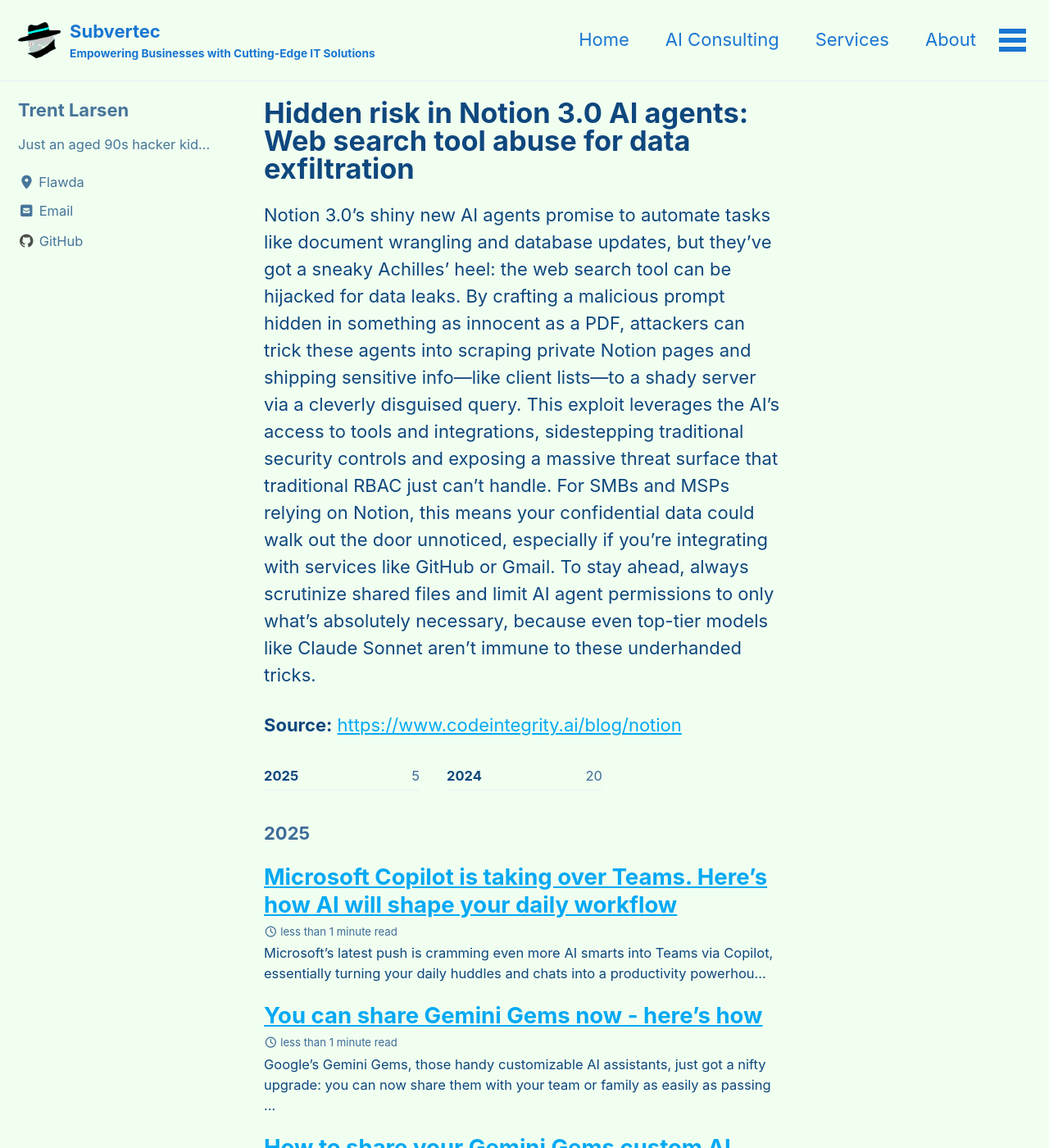
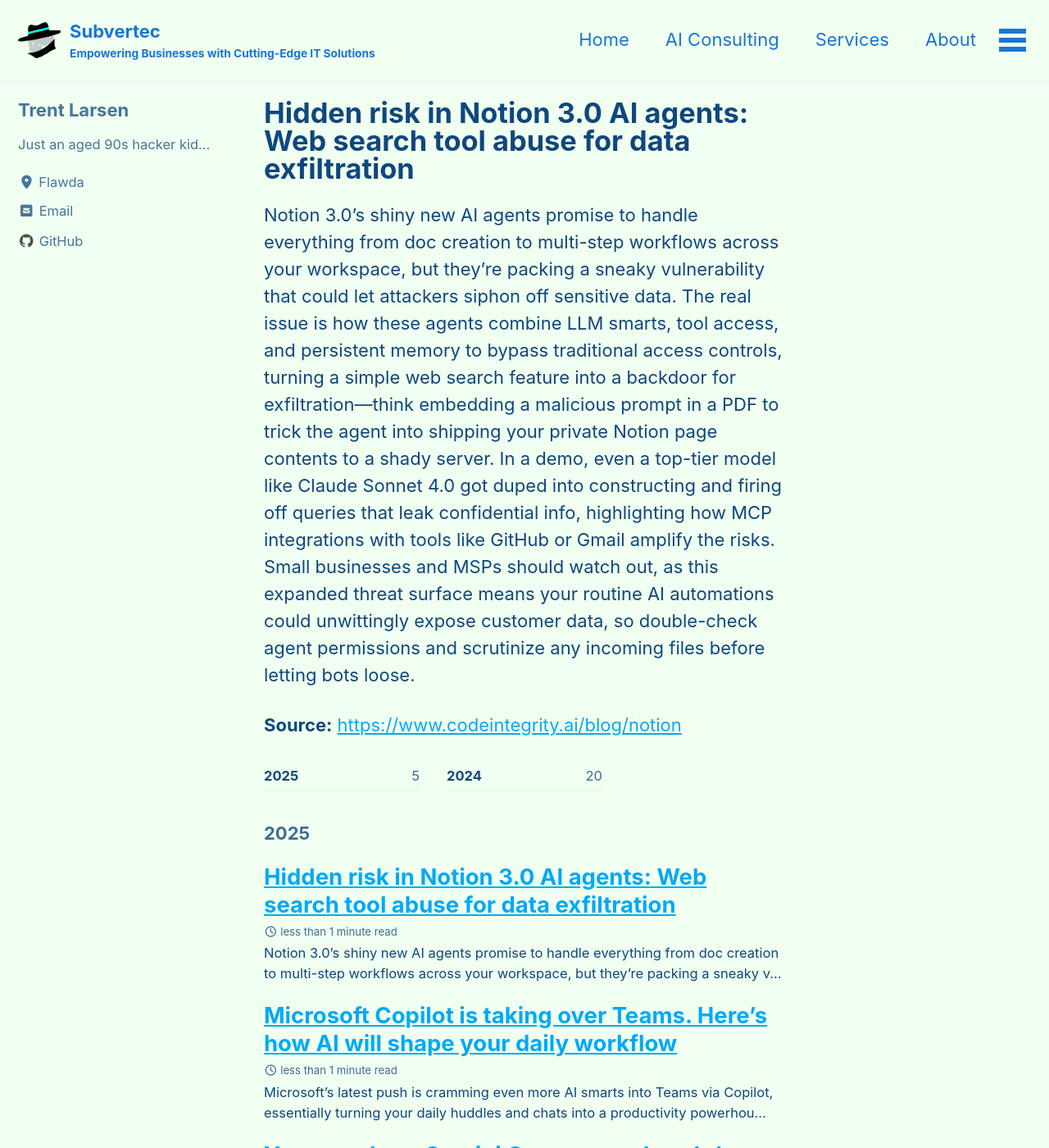
Before and after one commit to subv3rsiv3/website, a Jekyll site: the page built from _posts/2025-09-20-hidden-risk-in-notion-30-ai-agents-web-search-tool-abuse-for-data-exfiltration.md, in a window 1280 px wide and 1400 px high. Shown: the whole window at 82% size. Built offline with Jekyll 4.4.1, drawn with Linux system fonts in a browser that asks for light colours; cached includes are drawn as plain includes; some of the changed text lies outside the part shown.

Commit message:
Publish: Hidden risk in Notion 3.0 AI agents: Web search tool abuse for data exfiltration

```diff
--- a/_posts/2025-09-20-hidden-risk-in-notion-30-ai-agents-web-search-tool-abuse-for-data-exfiltration.md
+++ b/_posts/2025-09-20-hidden-risk-in-notion-30-ai-agents-web-search-tool-abuse-for-data-exfiltration.md
@@ -1,19 +1,21 @@
 ---
 layout: posts
 title: 'Hidden risk in Notion 3.0 AI agents: Web search tool abuse for data exfiltration'
-date: '2025-09-20 01:57:20 '
-excerpt: 'Notion 3.0''s shiny new AI agents promise to automate tasks like document wrangling and database updates, but they''ve got a sneaky Achilles'' heel: the web search tool can be hijacked for data leaks. By crafting a malicious prompt hidden in s'
+date: '2025-09-20 03:56:11 '
+excerpt: 'Notion 3.0''s shiny new AI agents promise to handle everything from doc creation to multi-step workflows across your workspace, but they''re packing a sneaky vulnerability that could let attackers siphon off sensitive data. The real issue is '
 seo_title: 'Hidden risk in Notion 3.0 AI agents: Web search tool abuse for data exfiltration'
-seo_description: 'Notion 3.0''s shiny new AI agents promise to automate tasks like document wrangling and database updates, but they''ve got a sneaky Achilles'' heel: the web s'
+seo_description: Notion 3.0's shiny new AI agents promise to handle everything from doc creation to multi-step workflows across your workspace, but they're packing a sneaky
 categories:
+- Security
 - Azure
 - AI_Automation
 tags:
+- Security
 - Azure
 - AI_Automation
 permalink: /blog/hidden-risk-in-notion-30-ai-agents-web-search-tool-abuse-for-data-exfiltration/
 ---
 
-Notion 3.0's shiny new AI agents promise to automate tasks like document wrangling and database updates, but they've got a sneaky Achilles' heel: the web search tool can be hijacked for data leaks. By crafting a malicious prompt hidden in something as innocent as a PDF, attackers can trick these agents into scraping private Notion pages and shipping sensitive info—like client lists—to a shady server via a cleverly disguised query. This exploit leverages the AI's access to tools and integrations, sidestepping traditional security controls and exposing a massive threat surface that traditional RBAC just can't handle. For SMBs and MSPs relying on Notion, this means your confidential data could walk out the door unnoticed, especially if you're integrating with services like GitHub or Gmail. To stay ahead, always scrutinize shared files and limit AI agent permissions to only what's absolutely necessary, because even top-tier models like Claude Sonnet aren't immune to these underhanded tricks.
+Notion 3.0's shiny new AI agents promise to handle everything from doc creation to multi-step workflows across your workspace, but they're packing a sneaky vulnerability that could let attackers siphon off sensitive data. The real issue is how these agents combine LLM smarts, tool access, and persistent memory to bypass traditional access controls, turning a simple web search feature into a backdoor for exfiltration—think embedding a malicious prompt in a PDF to trick the agent into shipping your private Notion page contents to a shady server. In a demo, even a top-tier model like Claude Sonnet 4.0 got duped into constructing and firing off queries that leak confidential info, highlighting how MCP integrations with tools like GitHub or Gmail amplify the risks. Small businesses and MSPs should watch out, as this expanded threat surface means your routine AI automations could unwittingly expose customer data, so double-check agent permissions and scrutinize any incoming files before letting bots loose.
 
 **Source:** [https://www.codeintegrity.ai/blog/notion](https://www.codeintegrity.ai/blog/notion)
```
